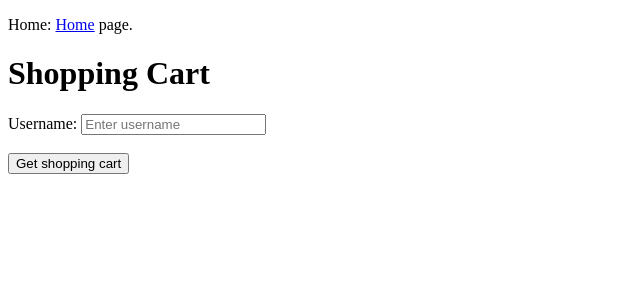
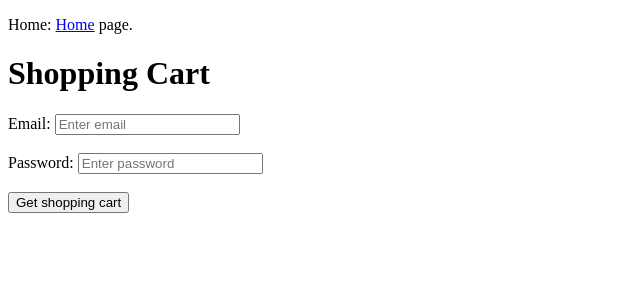
Before and after one commit to chorizos1/CEN4010-Group-2-Project, a Django app: page /shoppingcart/ in a window 1280 px wide. Shown: the part 26-326 px from the top of the page, without its empty margins (0-640 px from the left). Run offline with Django 5.2, Linux system fonts and the light colour scheme.

Commit message:
Modified to authenticate users before querying to the Supabase database. Tweaked database tables alongside.

```diff
--- a/myproject/shoppingcart/templates/shoppingcart/shoppingcart.html
+++ b/myproject/shoppingcart/templates/shoppingcart/shoppingcart.html
@@ -10,8 +10,12 @@
     <p>Home: <a href="/">Home</a> page.</p>
     <h1>Shopping Cart</h1>
 
-    <label for="username">Username:</label>
-    <input type="text" id="username" name="username" placeholder="Enter username">
+    <label for="email">Email:</label>
+    <input type="text" id="email" name="email" placeholder="Enter email">
+    <br><br>
+
+    <label for="password">Password:</label>
+    <input type="password" id="password" name="password" placeholder="Enter password">
     <br><br>
 
     <button type="button" id="get_shopping_cart">Get shopping cart</button>
@@ -21,12 +25,13 @@
     <script>
         document.getElementById('get_shopping_cart').addEventListener('click', async () => {
 
-            const username = document.getElementById('username').value;
+            const email = document.getElementById('email').value;
+            const userpass = document.getElementById('password').value;
             const displayDiv = document.getElementById('shoppingcart-display');
 
-            if (!username) {
+            if (!email || !userpass) {
 
-                displayDiv.innerText = "Please enter a username.";
+                displayDiv.innerText = "Please enter an email and password.";
                 return;
 
             }
@@ -43,7 +48,7 @@
                         'Content-Type': 'application/json',
                         'X-CSRFToken': csrftoken
                     },
-                    body: JSON.stringify({ username: username })
+                    body: JSON.stringify({ email: email, password: userpass })
 
                 });
 
--- a/myproject/shoppingcart/views.py
+++ b/myproject/shoppingcart/views.py
@@ -20,26 +20,31 @@ def get_cart_view(req):
         try:
 
             data = json.loads(req.body)
-            username = data.get('username')
+            email = data.get('email')
+            password = data.get('password')
 
-            accountID = SupabaseDB.table("Account").select("id").eq("username", username).execute()
 
-            if(not accountID.data): print("empty")
+            session = SupabaseDB.auth.sign_in_with_password({
+
+                "email": email,
+                "password": password,
+
+            })
+
+            accountID = SupabaseDB.table("Account").select("id").eq("email", email).execute()
 
             if(accountID.data):
-                dbDataResponse = SupabaseDB.table('Shopping_Cart').select('cart').eq('customerID', value=accountID.data[0]["id"]).execute()
+                dbDataResponse = SupabaseDB.table('Shopping_Cart').select('cart').eq('customerUUID', value=accountID.data[0]["id"]).execute()
                 shoppingCartItems = dbDataResponse.data
 
             else:
-                print("hi")
-                return JsonResponse({"error": f'No shopping cart found for user "{username}".'}, status=404)
+                return JsonResponse({"error": f'No shopping cart found for user "{email}".'}, status=404)
 
-            shoppingCartString = f"Shopping cart items for {username}:\n"
+            shoppingCartString = f"Shopping cart items for {email}:\n"
 
             for item in shoppingCartItems[0]["cart"]:
                 shoppingCartString = shoppingCartString + f"- {item}\n"
 
-            print(shoppingCartString)
             return JsonResponse({"Cart_data": shoppingCartString})
 
         except Exception as err:
```
